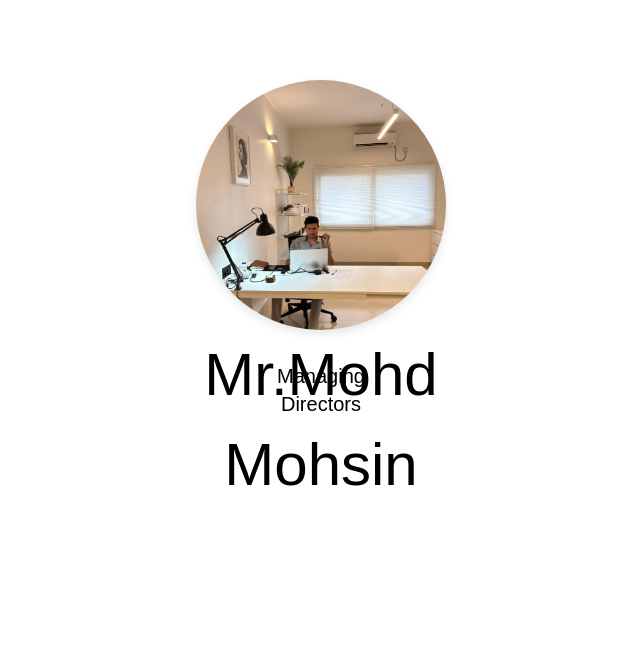
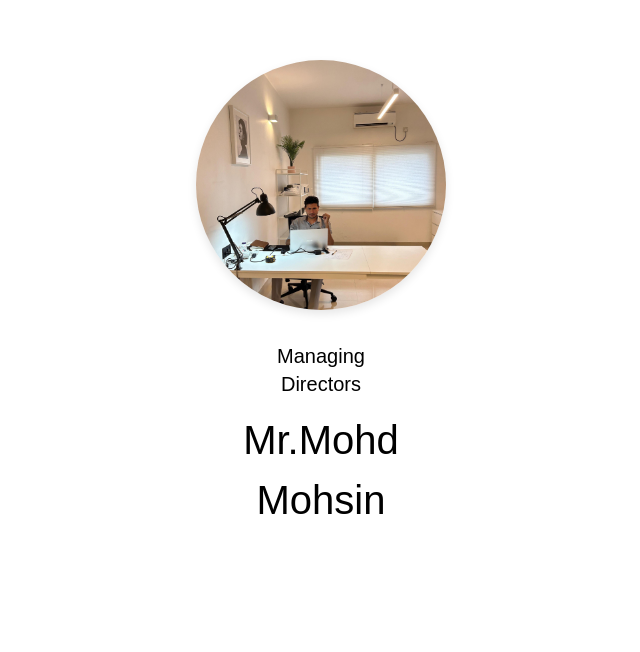
Before and after one commit to prasad-gurav/wexen-interior, a Next.js app: page /about-us in a window 1280 px wide. Shown: the part 928-1580 px from the top of the page, without its empty margins (319-959 px from the left). Built offline with nearby package versions, Linux system fonts and the light colour scheme.

Commit message:
About us font size changes

```diff
--- a/src/app/about-us/aboutus.module.scss
+++ b/src/app/about-us/aboutus.module.scss
@@ -60,6 +60,7 @@
 			align-items: center;
 			justify-content: center;
 			width: 90% ;
+			gap: 100px;
 			padding: 10px 0px;
 		}
 
--- a/src/app/about-us/page.jsx
+++ b/src/app/about-us/page.jsx
@@ -90,7 +90,7 @@ export default function AboutUs() {
 									<MaskText
 										Text={director.name.split(" ")}
 										customStyle={{
-											fontSize: "60px",
+											fontSize: "40px",
 											color: "#000",
 											fontWeight: 300,
 										}}
```
